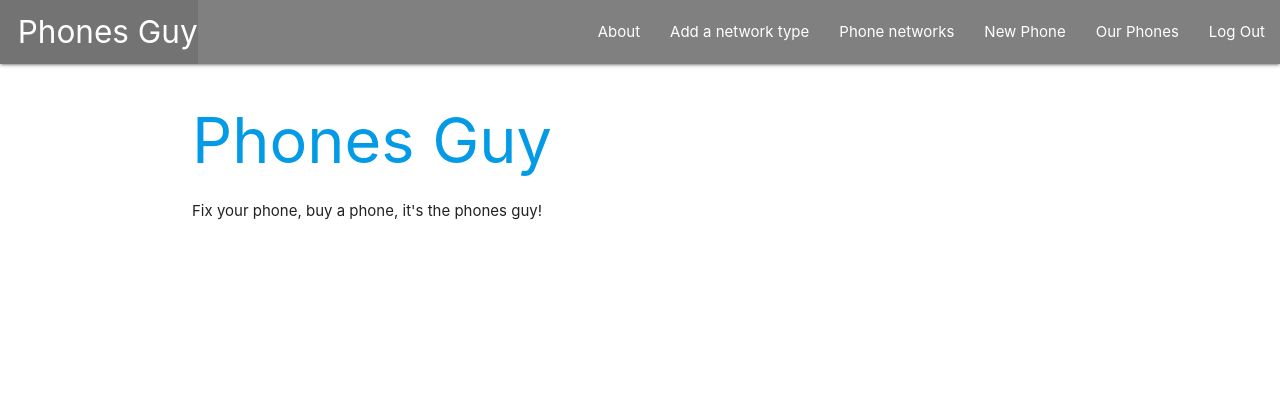
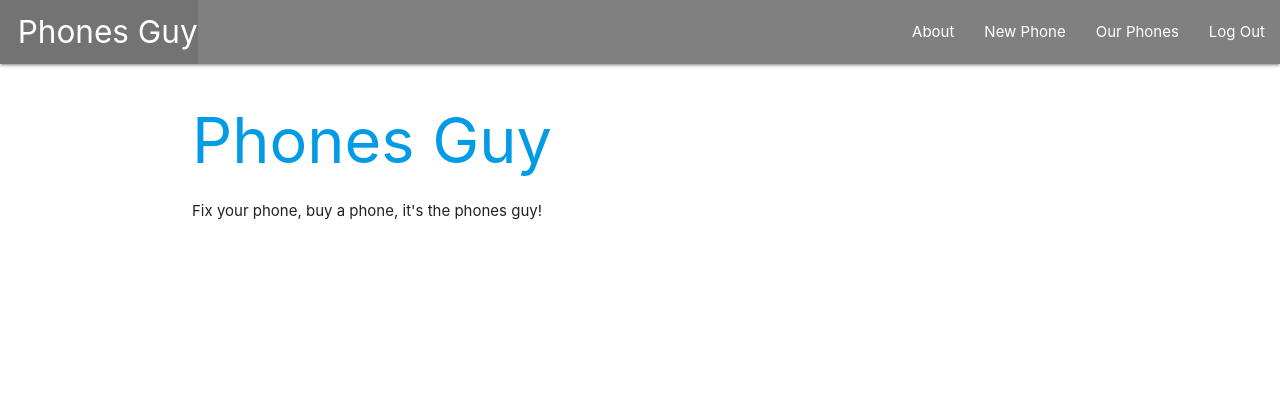
Before and after one commit to richclarke0/Phone_Collector_Django, a Django app: page /about/ in a window 1280 px wide. Shown: the top 420 px of the page. Run offline with Django 4.2, Linux system fonts and the light colour scheme; the visitor is signed in with stand-in values (Sample User, id 1).

Commit message:
asdfasdf

```diff
--- a/phones/main_app/templates/base.html
+++ b/phones/main_app/templates/base.html
@@ -24,8 +24,8 @@
               {% comment %} <li><a href="/about">About</a></li> {% endcomment %}
               <li><a href="{% url 'about' %}">About</a></li>
               {% if user.is_authenticated %}
-              <li><a href="{% url 'bands_create' %}">Add a network type</a></li>
-              <li><a href="{% url 'bands_index' %}">Phone networks</a></li>
+              {% comment %} <li><a href="{% url 'bands_create' %}">Add a network type</a></li> {% endcomment %}
+              {% comment %} <li><a href="{% url 'bands_index' %}">Phone networks</a></li> {% endcomment %}
               <li><a href="{% url 'phones_create' %}">New Phone</a></li>
               {% comment %} <li><a href="/phones">Our Phones</a></li> {% endcomment %}
               <li><a href="{% url 'index'%}">Our Phones</a></li>
```
